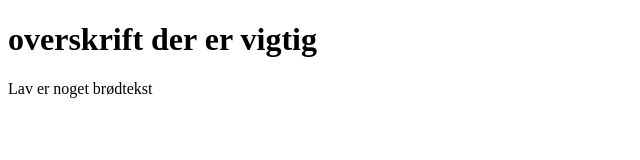
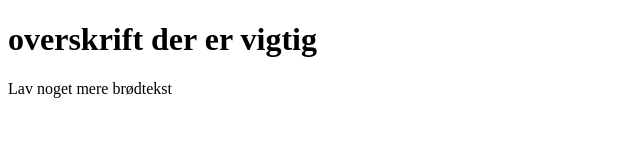
Before and after one commit to PeterUlf/gittest, a plain HTML site: page index.html in a window 1280 px wide. Shown: the full height of the page, 0-640 px from the left. Drawn offline with Linux system fonts and the light colour scheme.

Commit message:
mere brødtekst

```diff
--- a/index.html
+++ b/index.html
@@ -10,7 +10,7 @@
 
 <body>
     <h1>overskrift der er vigtig</h1>
-    <p>Lav er noget brødtekst</p>
+    <p>Lav noget mere brødtekst</p>
 
 
     <script src="javascript.js"></script>
```
